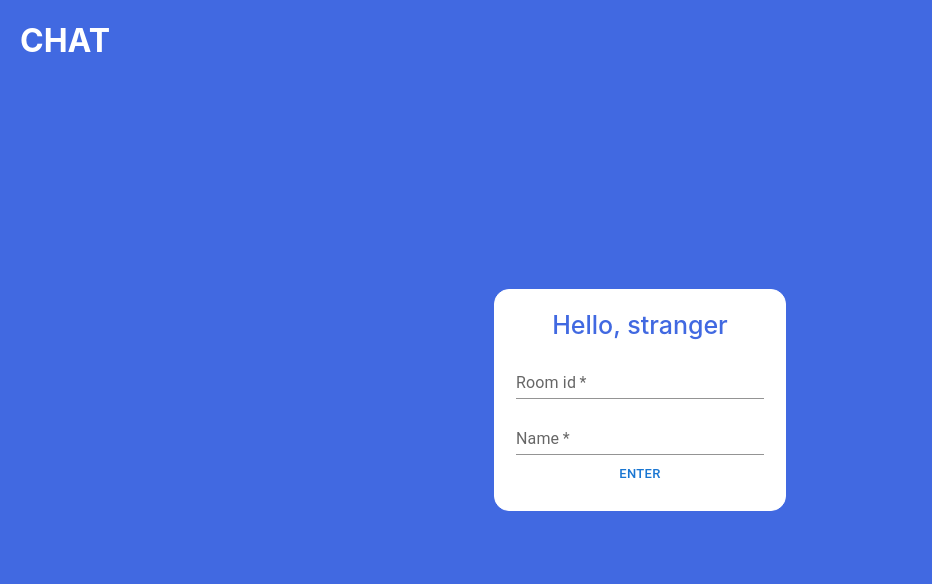
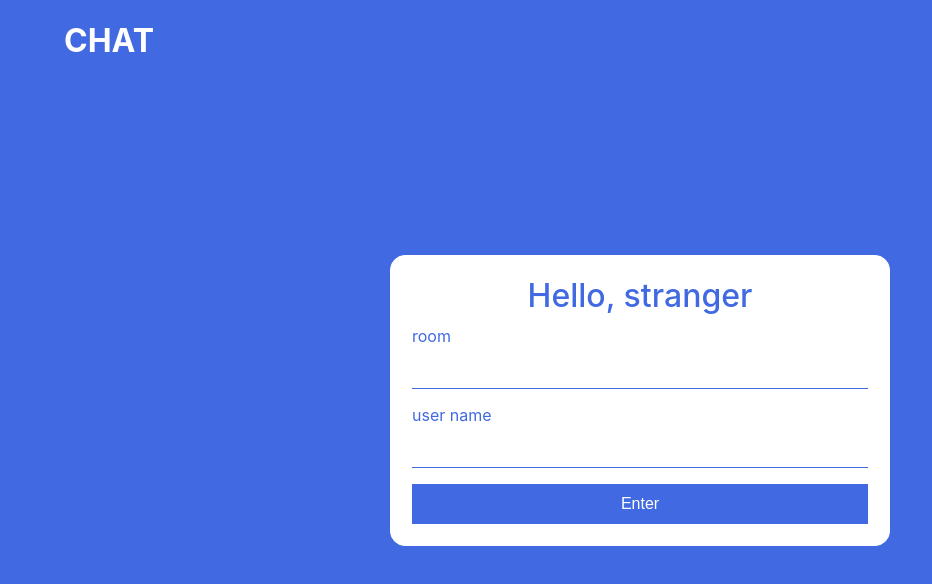
Before and after one commit to Scal3/chat, a React (Create React App) app: page / in a window 1280 px wide. Shown: the top 584 px of the page, without its empty margins (0-932 px from the left). Built offline with nearby package versions, Linux system fonts and the light colour scheme; no server answers.

Commit message:
feat/change Login design

```diff
--- a/package.json
+++ b/package.json
@@ -9,6 +9,7 @@
     "@testing-library/jest-dom": "^5.16.1",
     "@testing-library/react": "^12.1.2",
     "@testing-library/user-event": "^13.5.0",
+    "antd": "^4.19.3",
     "axios": "^0.25.0",
     "react": "^17.0.2",
     "react-dom": "^17.0.2",
--- a/src/components/App/App.css
+++ b/src/components/App/App.css
@@ -1,7 +1,4 @@
 .app {
-  height: 100vh;
-  background-color: royalblue;
-  display: flex;
-  flex-direction: column;
-  justify-content: center;
+  max-width: 1280px;
+  margin: 0 auto;
 }
--- a/src/components/Chat/Chat.css
+++ b/src/components/Chat/Chat.css
@@ -6,4 +6,5 @@
   height: 90%;
   box-sizing: border-box;
   justify-content: center;
+  height: 100vh;
 }
--- a/src/components/Login/Login.css
+++ b/src/components/Login/Login.css
@@ -1,13 +1,15 @@
 .login {
   display: flex;
   flex-direction: column;
+  justify-content: center;
+  position: relative;
+  height: 100vh;
 }
 
 .login__heading {
   top: 0;
-  left: 20px;
+  left: 5vw;
   position: absolute;
-  text-align: center;
   color: #fff;
 }
 
@@ -15,7 +17,9 @@
   border: 1px solid #fff;
   background-color: #fff;
   border-radius: 15px;
-  width: 250px;
+  width: 90vw;
+  max-width: 500px;
+  box-sizing: border-box;
   margin: 0 auto;
   padding: 20px;
 }
@@ -33,9 +37,41 @@
   text-align: center;
   color: royalblue;
   font-weight: 500;
-  font-size: 25px;
+  font-size: var(--heading-font-size);
 }
 
 .login__submit:hover {
   opacity: 0.6;
 }
+
+.login__input-container {
+  display: flex;
+  flex-direction: column;
+  margin-bottom: 2vh;
+}
+
+.login__input {
+  border: none;
+  border-bottom: 1px solid var(--main-color);
+  font-size: var(--text-font-size);
+  height: 4vh;
+}
+
+.login__input-label {
+  color: var(--main-color);
+  margin-bottom: 1vh;
+  font-size: var(--text-font-size);
+}
+
+.login__submit {
+  font-size: var(--text-font-size);
+  background-color: var(--main-color);
+  color: var(--second-color);
+  border: none;
+  height: var(--button-height);
+  cursor: pointer;
+}
+
+.login__submit:hover {
+  opacity: 0.8;
+}
--- a/src/components/Login/Login.js
+++ b/src/components/Login/Login.js
@@ -1,12 +1,97 @@
+// import './Login.css';
+
+// import { useState } from 'react'
+// import axios from 'axios'
+// import { useDispatch } from 'react-redux'
+// import { Button, TextField, Input } from '@mui/material';
+
+
+// import { onLogin } from '../../actions/actions'
+
+
+// const Login = () => {
+//   const dispatch = useDispatch()
+
+//   const [room, setRoom] = useState('')
+//   const [userName, setUserName] = useState('')
+//   const [isLoading, setIsLoading] = useState(false)
+
+//   const handleRoomInput = (event) => {
+//     setRoom(event.target.value)
+//   }
+
+//   const handleNameInput = (event) => {
+//     setUserName(event.target.value)
+//   }
+
+//   const handleSubmit = (event) => {
+//     event.preventDefault()
+//     if(!room.trim() || !userName.trim()) {
+//       console.log('Error, missing data!') // !!!
+//       return
+//     }
+//     const userData = {
+//       room,
+//       userName
+//     }
+//     setIsLoading(true)
+//     axios.post('/rooms', userData)
+//       .then(dispatch(onLogin(userData)))
+//       .catch(err => console.log(err)) // !!!
+//   }
+
+//   return (
+//     <div className="login">
+//       <h1 className='login__heading'>CHAT</h1>
+//       <div className="login__content">
+//         <h2 className="login__form-heading">Hello, stranger</h2>
+//         <form className="login__form">
+//           <TextField
+//             autoComplete='off'
+//             required
+//             value={room}
+//             onChange={handleRoomInput}
+//             label="Room id"
+//             variant="standard"
+//           />
+//           <TextField
+//             autoComplete='off'
+//             required
+//             margin="dense"
+//             value={userName}
+//             onChange={handleNameInput}
+//             label="Name"
+//             variant="standard"
+//           />
+//           <Button
+//             variant="text"
+//             size="small"
+//             disabled={isLoading}
+//             onClick={handleSubmit}
+//           >
+//             {isLoading ? 'Load...' : 'Enter'}
+//           </Button>
+//         </form>
+//       </div>
+//     </div>
+//   );
+// }
+
+// export default Login;
+
+
+
+
+
 import './Login.css';
 
 import { useState } from 'react'
 import axios from 'axios'
 import { useDispatch } from 'react-redux'
-import { Button, TextField, Input } from '@mui/material';
 
 
 import { onLogin } from '../../actions/actions'
+
 
 
 const Login = () => {
@@ -45,32 +130,37 @@ const Login = () => {
       <h1 className='login__heading'>CHAT</h1>
       <div className="login__content">
         <h2 className="login__form-heading">Hello, stranger</h2>
-        <form className="login__form">
-          <TextField
+        <form className="login__form" onSubmit={handleSubmit}>
+          <div className='login__input-container'>
+            <label htmlFor="room" className='login__input-label'>room</label>
+            <input
+              className='login__input'
               autoComplete='off'
               required
               value={room}
               onChange={handleRoomInput}
-            label="Room id"
-            variant="standard"
+              id="room"
             />
-          <TextField
+          </div>
+          <div className='login__input-container'>
+            <label htmlFor="userName" className='login__input-label'>user name</label>
+            <input
+              className='login__input'
               autoComplete='off'
               required
-            margin="dense"
               value={userName}
               onChange={handleNameInput}
-            label="Name"
-            variant="standard"
+              id="userName"
             />
-          <Button
-            variant="text"
+          </div>
+          <button
+            className='login__submit'
+            type="submit"
             size="small"
             disabled={isLoading}
-            onClick={handleSubmit}
           >
             {isLoading ? 'Load...' : 'Enter'}
-          </Button>
+          </button>
         </form>
       </div>
     </div>
--- a/src/index.css
+++ b/src/index.css
@@ -5,9 +5,23 @@ body {
     sans-serif;
   -webkit-font-smoothing: antialiased;
   -moz-osx-font-smoothing: grayscale;
+
+  height: 100vh;
+  background-color: var(--main-color);
 }
 
 code {
   font-family: source-code-pro, Menlo, Monaco, Consolas, 'Courier New',
     monospace;
 }
+
+:root {
+  --text-font-size: 2vh;
+  --heading-font-size: 4vh;
+
+  --button-height: 5vh;
+
+  --main-color: royalblue;
+
+  --second-color: #fff;
+}
```
Also changed, not shown: 1 other file (tests, documents, lock files or other folders). Lines whose indentation alone changed are shown as unchanged.
